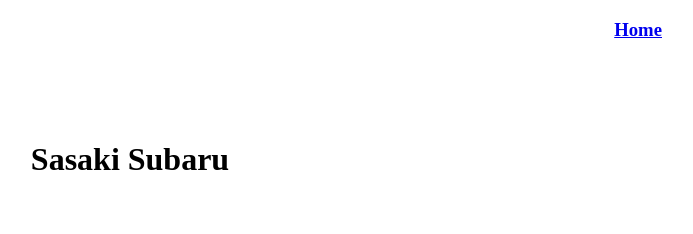
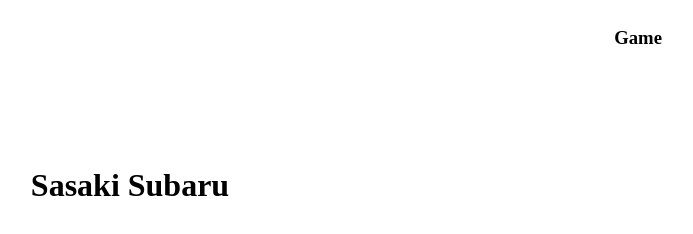
Before and after one commit to subarunrun0812/homepage, a Gatsby site: page / in a window 1280 px wide. Shown: the whole page, without its empty margins (510-1203 px from the left). Built offline with nearby package versions, Linux system fonts and the light colour scheme; Gatsby itself is replaced by a stand-in of ours.

Commit message:
refactor: styleを記述した変数を作成して、タグのstyleを設定した。

```diff
--- a/gatsby-config.js
+++ b/gatsby-config.js
@@ -15,6 +15,7 @@
     siteUrl: `https://gatsbystarterdefaultsource.gatsbyjs.io/`,
   },
   plugins: [
+    `gatsby-plugin-sass`,
     `gatsby-plugin-image`,
     {
       resolve: `gatsby-source-filesystem`,
@@ -38,9 +39,6 @@
         short_name: `starter`,
         start_url: `/`,
         background_color: `#663399`,
-        // This will impact how browsers show your PWA/website
-        // https://css-tricks.com/meta-theme-color-and-trickery/
-        // theme_color: `#663399`,
         display: `minimal-ui`,
         icon: `src/images/cityEaterIcon.png`, // This path is relative to the root of the site.
       },
--- a/src/components/header.js
+++ b/src/components/header.js
@@ -1,21 +1,25 @@
 import React from "react";
 import { Link } from "gatsby";
 
-const homeStyle =
-{
+const homeStyle = {
   marginRight: "100px",
   display: "flex", // Center horizontally
   justifyContent: "flex-end", // Align to right edge
-}
+  textDecoration: "none", // アンダーバー削除
+  color: "#000000", // 通常時の文字色
 
+  // カーソルを合わせた時のスタイル
+  "&:hover": {
+    color: "#49B4AF",
+  },
+};
 
-export default function Header(){
+export default function Header() {
   return (
-    document.title = "SasakiSubaru's Blog",
     <header>
-      <Link to="/">
-        <h3 style={homeStyle}>Home</h3>
+      <Link to="/game" style={homeStyle}>
+        <h3>Game</h3>
       </Link>
     </header>
   );
-};
+}
--- a/src/pages/index.js
+++ b/src/pages/index.js
@@ -1,6 +1,10 @@
 import React from "react"
 import Header from "../components/header"
 import {underHeader} from "../utils"
+
+const fullNameStyle = {
+  textAlign: "center",
+}
 
 export default function IndexPage()
 {
@@ -9,7 +13,7 @@
     <div>
         <Header />
         <main style={underHeader}>
-          <h1 style={{ textAlign: "center" }}>Sasaki Subaru</h1>
+          <h1 style={fullNameStyle}>Sasaki Subaru</h1>
         </main>
     </div>
   )
```
